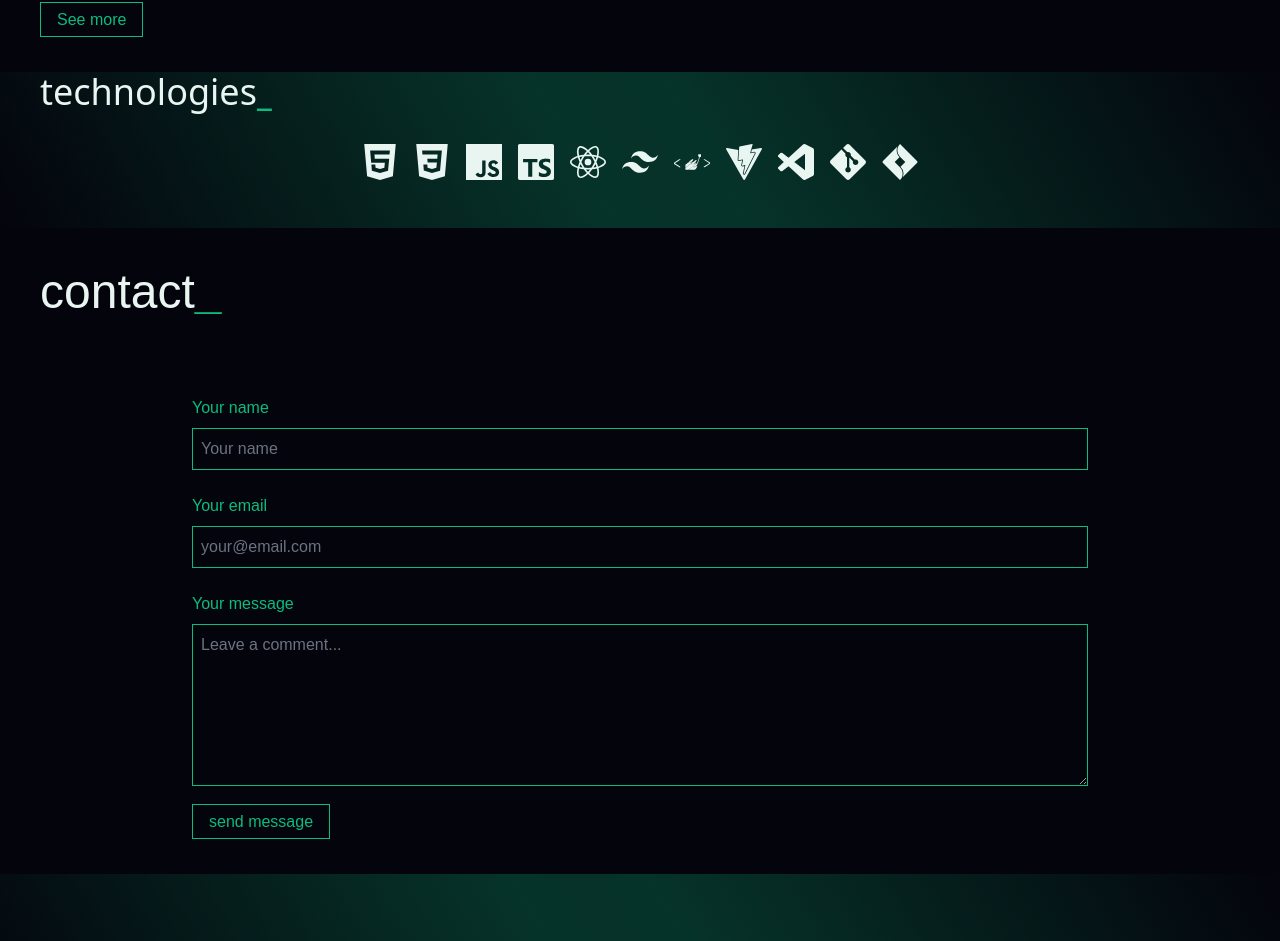
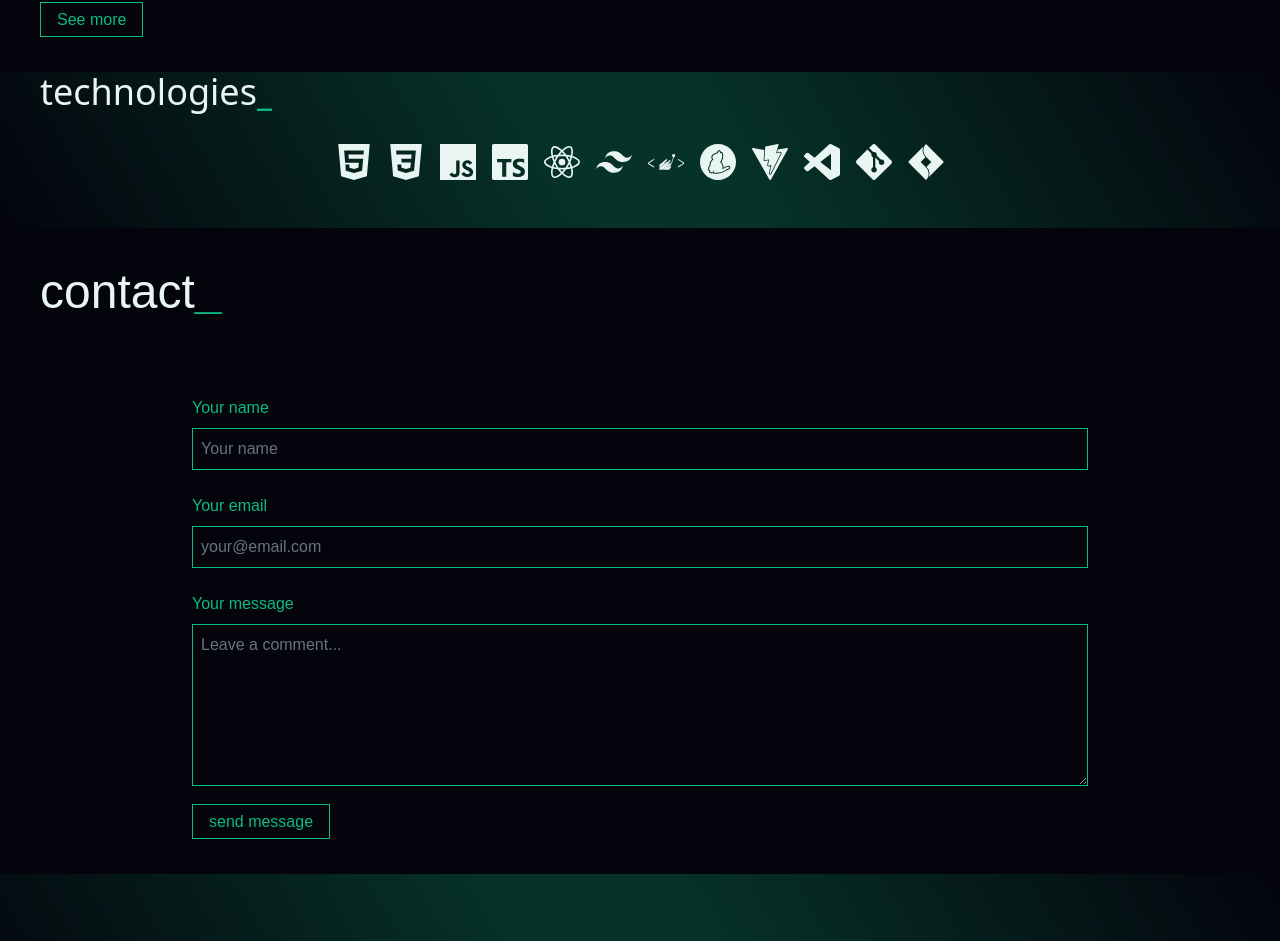
Before and after one commit to fernandoprestes/landing-page-fffp, a React (Vite) app: page / in a window 1280 px wide. Shown: the part 1947-2888 px from the top of the page. Built offline with nearby package versions, Linux system fonts and the light colour scheme.

Commit message:
feat: add new icon

```diff
--- a/src/pages/Main/Sections/Projects/index.tsx
+++ b/src/pages/Main/Sections/Projects/index.tsx
@@ -1,4 +1,3 @@
-import './styles.scss'
 import {
   SiHtml5,
   SiCss3,
@@ -10,7 +9,8 @@ import {
   SiVite,
   SiVisualstudiocode,
   SiGit,
-  SiJirasoftware
+  SiJirasoftware,
+  SiYarn
 } from 'react-icons/si'
 import Title from '../../../../components/Title'
 import Card from '../../../../components/Card'
@@ -83,6 +83,9 @@ const Projects = () => {
               <SiStyledcomponents size={36} />
             </li>
             <li className="m-2">
+              <SiYarn size={36} />
+            </li>
+            <li className="m-2">
               <SiVite size={36} />
             </li>
             <li className="m-2">
```
